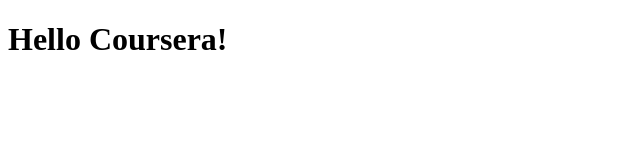
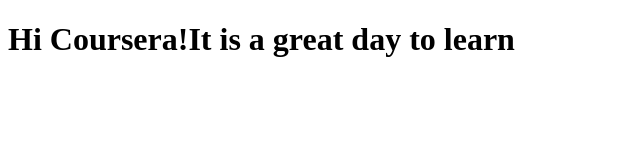
Before and after one commit to vmcgovern90/coursera-test, a plain HTML site: page site/index.html in a window 1280 px wide. Shown: the whole page, without its empty margins (0-640 px from the left). Drawn offline with Linux system fonts and the light colour scheme.

Commit message:
Small addition made.

```diff
--- a/site/index.html
+++ b/site/index.html
@@ -1,9 +1,9 @@
 <!DOCTYPE html>
 <html>
 <head>
-	<title>Hello Coursera!</title>
+	<title>Hi Coursera!</title>
 </head>
 <body>
-<h1>Hello Coursera!</h1>
+<h1>Hi Coursera!It is a great day to learn</h1>
 </body>
 </html>
```
